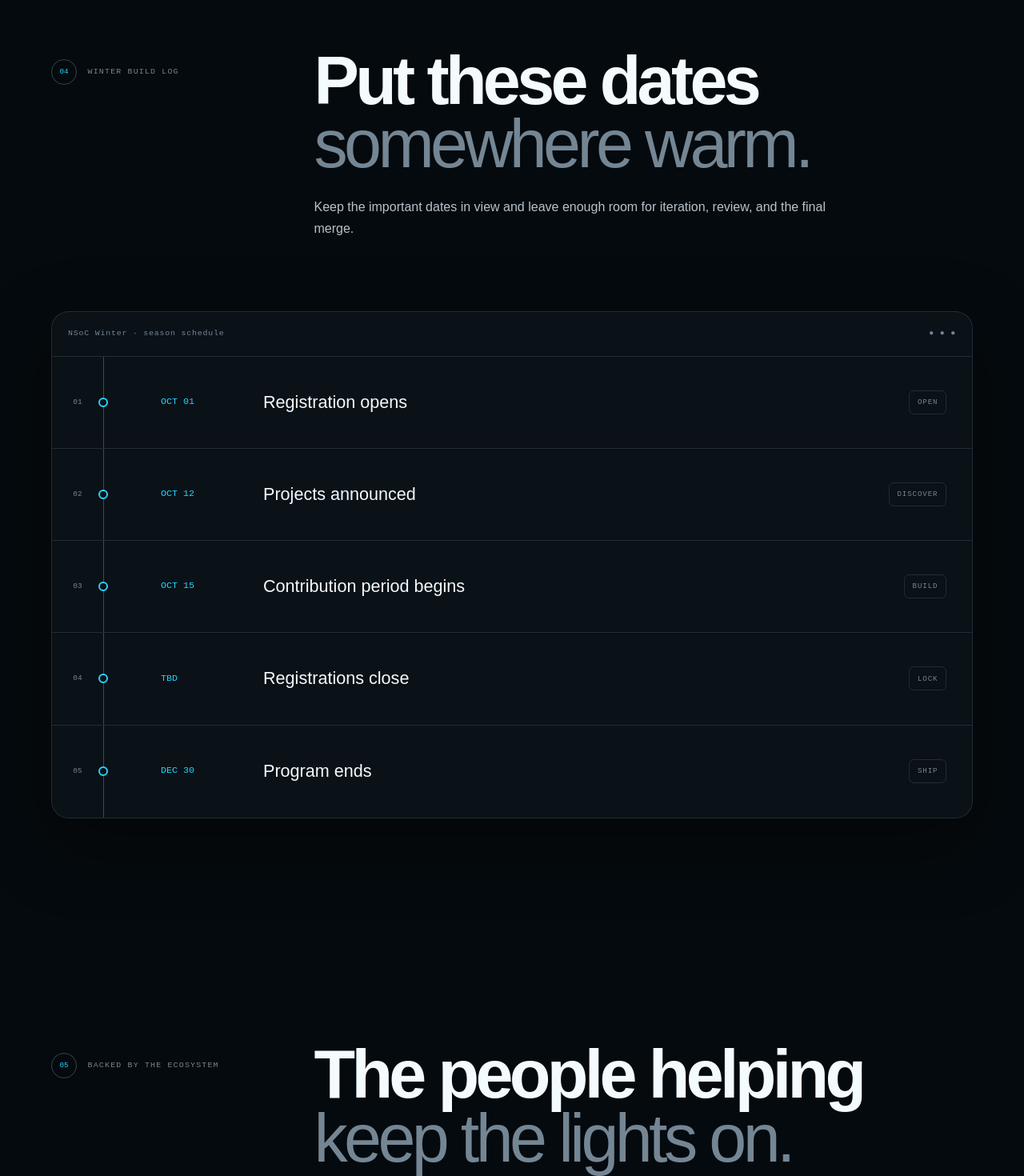
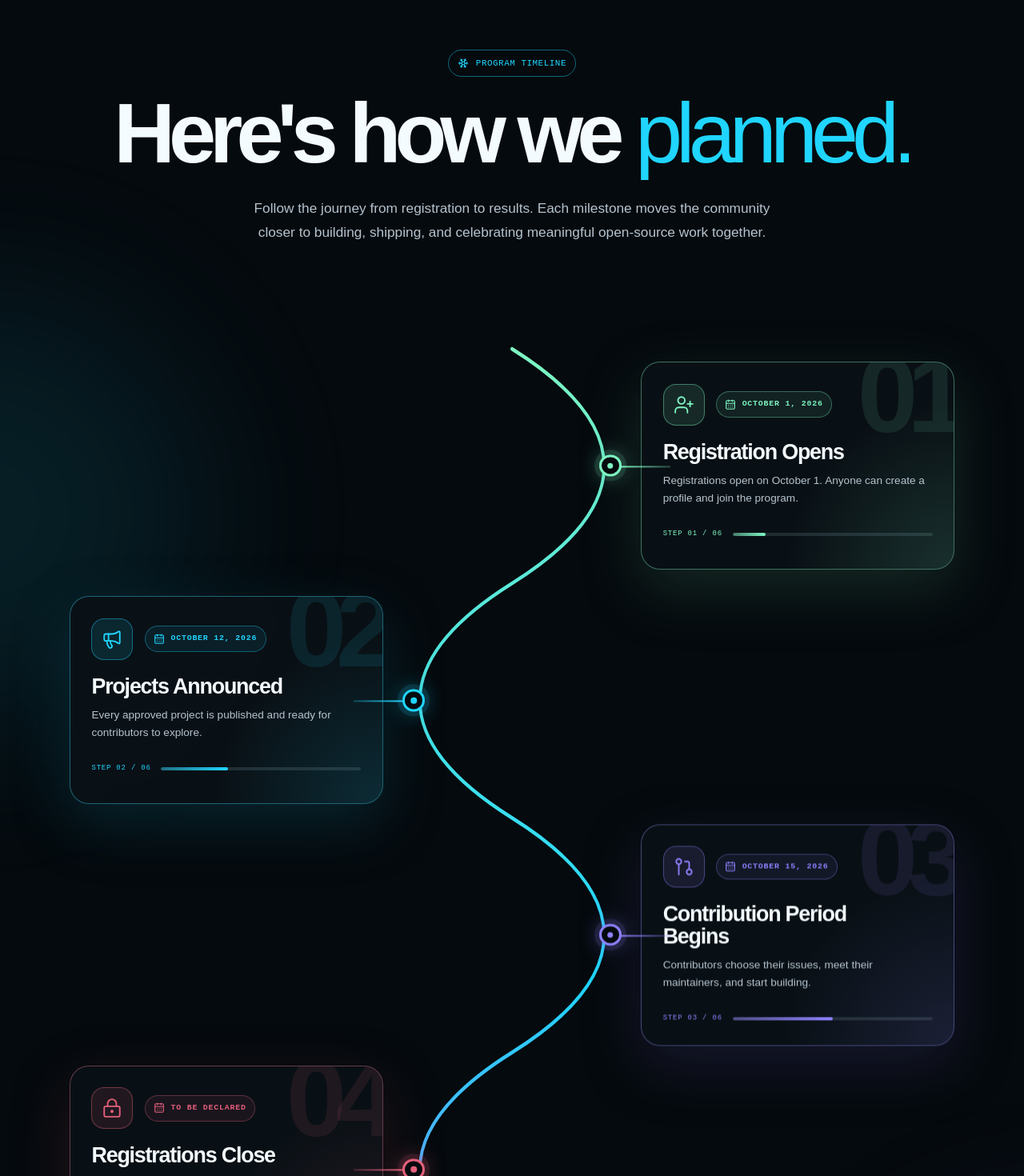
Before and after one commit to NayansiDupare/NSOC, a Next.js app: page / in a window 1280 px wide. Shown: the part 4960-6430 px from the top of the page at 80% size. Built offline with nearby package versions, Linux system fonts and the light colour scheme.

Commit message:
feat: redesign program timeline

```diff
--- a/src/components/landing.tsx
+++ b/src/components/landing.tsx
@@ -9,6 +9,7 @@ import Image from "next/image";
 import {
   ArrowDown,
   ArrowRight,
+  CalendarDays,
   Check,
   ChevronDown,
   GitFork,
@@ -668,37 +669,82 @@ function Rewards() {
 }
 
 function Timeline() {
+  const reduceMotion = useReducedMotion();
+
   return (
-    <section className="section timeline-section">
-      <SectionHeading
-        id="timeline"
-        index="04"
-        kicker="WINTER BUILD LOG"
-        title={
-          <>
-            Put these dates
-            <span>somewhere warm.</span>
-          </>
-        }
-        copy="Keep the important dates in view and leave enough room for iteration, review, and the final merge."
-      />
-      <div className="timeline-console reveal-line">
-        <div className="timeline-console__head">
-          <span>NSoC Winter · season schedule</span>
-          <span>● ● ●</span>
+    <section className="section timeline-section" id="timeline">
+      <div className="timeline-heading">
+        <div className="eyebrow">
+          <Snowflake size={14} />
+          Program timeline
         </div>
+        <h2>
+          Here&apos;s how we <span>planned.</span>
+        </h2>
+        <p>
+          Follow the journey from registration to results. Each milestone moves the community
+          closer to building, shipping, and celebrating meaningful open-source work together.
+        </p>
+      </div>
+
+      <div className="timeline-journey">
+        <svg
+          className="timeline-path"
+          viewBox="0 0 1200 1610"
+          preserveAspectRatio="none"
+          aria-hidden="true"
+        >
+          <defs>
+            <linearGradient id="timeline-gradient" x1="0" y1="0" x2="0" y2="1">
+              <stop offset="0%" stopColor="var(--mint)" />
+              <stop offset="45%" stopColor="var(--cyan)" />
+              <stop offset="76%" stopColor="var(--violet)" />
+              <stop offset="100%" stopColor="#f2ba54" />
+            </linearGradient>
+          </defs>
+          <path
+            className="timeline-path__ghost"
+            d="M600 70C760 152 760 238 600 320S440 488 600 570s160 168 0 250-160 168 0 250 160 168 0 250-160 168 0 250"
+          />
+          <motion.path
+            className="timeline-path__active"
+            d="M600 70C760 152 760 238 600 320S440 488 600 570s160 168 0 250-160 168 0 250 160 168 0 250-160 168 0 250"
+            initial={reduceMotion ? { pathLength: 1 } : { pathLength: 0 }}
+            whileInView={{ pathLength: 1 }}
+            viewport={{ once: true, amount: 0.12 }}
+            transition={{ duration: 2.4, ease: [0.22, 0.8, 0.2, 1] }}
+          />
+        </svg>
+
         <ol>
-          {timeline.map((item, index) => (
-            <li key={item.title}>
-              <div className="timeline-index">{String(index + 1).padStart(2, "0")}</div>
-              <div className="timeline-marker">
-                <span />
-              </div>
-              <time>{item.date}</time>
-              <h3>{item.title}</h3>
-              <span className="timeline-state">{item.state}</span>
-            </li>
-          ))}
+          {timeline.map((item, index) => {
+            const Icon = item.icon;
+            const step = String(index + 1).padStart(2, "0");
+
+            return (
+              <li key={item.title}>
+                <span className="timeline-node" aria-hidden="true"><span /></span>
+                <article className="timeline-card">
+                  <span className="timeline-card__number" aria-hidden="true">{step}</span>
+                  <div className="timeline-card__meta">
+                    <span className="timeline-card__icon"><Icon size={26} strokeWidth={1.7} /></span>
+                    <time dateTime={item.dateTime}>
+                      <CalendarDays size={14} />
+                      {item.date}
+                    </time>
+                  </div>
+                  <h3>{item.title}</h3>
+                  <p>{item.description}</p>
+                  <div className="timeline-progress" aria-label={`Step ${index + 1} of ${timeline.length}`}>
+                    <span>Step {step} / {String(timeline.length).padStart(2, "0")}</span>
+                    <span className="timeline-progress__track" aria-hidden="true">
+                      <span style={{ width: `${((index + 1) / timeline.length) * 100}%` }} />
+                    </span>
+                  </div>
+                </article>
+              </li>
+            );
+          })}
         </ol>
       </div>
     </section>
--- a/src/lib/data.ts
+++ b/src/lib/data.ts
@@ -4,14 +4,19 @@ import {
   CircleDotDashed,
   Code2,
   Crown,
+  Flag,
   GitMerge,
+  GitPullRequest,
   GraduationCap,
+  LockKeyhole,
   Medal,
+  Megaphone,
   Network,
   Orbit,
   ShieldCheck,
   Sparkles,
   Trophy,
+  UserPlus,
 } from "lucide-react";
 
 export const stats = [
@@ -181,11 +186,48 @@ export const rewards = [
 ] as const;
 
 export const timeline = [
-  { date: "OCT 01", title: "Registration opens", state: "OPEN" },
-  { date: "OCT 12", title: "Projects announced", state: "DISCOVER" },
-  { date: "OCT 15", title: "Contribution period begins", state: "BUILD" },
-  { date: "TBD", title: "Registrations close", state: "LOCK" },
-  { date: "DEC 30", title: "Program ends", state: "SHIP" },
+  {
+    date: "October 1, 2026",
+    dateTime: "2026-10-01",
+    title: "Registration Opens",
+    description: "Registrations open on October 1. Anyone can create a profile and join the program.",
+    icon: UserPlus,
+  },
+  {
+    date: "October 12, 2026",
+    dateTime: "2026-10-12",
+    title: "Projects Announced",
+    description: "Every approved project is published and ready for contributors to explore.",
+    icon: Megaphone,
+  },
+  {
+    date: "October 15, 2026",
+    dateTime: "2026-10-15",
+    title: "Contribution Period Begins",
+    description: "Contributors choose their issues, meet their maintainers, and start building.",
+    icon: GitPullRequest,
+  },
+  {
+    date: "To Be Declared",
+    dateTime: undefined,
+    title: "Registrations Close",
+    description: "The final deadline for new participant registrations will be announced soon.",
+    icon: LockKeyhole,
+  },
+  {
+    date: "December 30, 2026",
+    dateTime: "2026-12-30",
+    title: "Program Ends",
+    description: "The contribution period closes and all final submissions are due.",
+    icon: Flag,
+  },
+  {
+    date: "January 15, 2027",
+    dateTime: "2027-01-15",
+    title: "Results Announced",
+    description: "Winners and top contributors are recognised as the final results go live.",
+    icon: Trophy,
+  },
 ] as const;
 
 export const sponsors = [
```
Also changed, not shown: src/app/globals.css.
